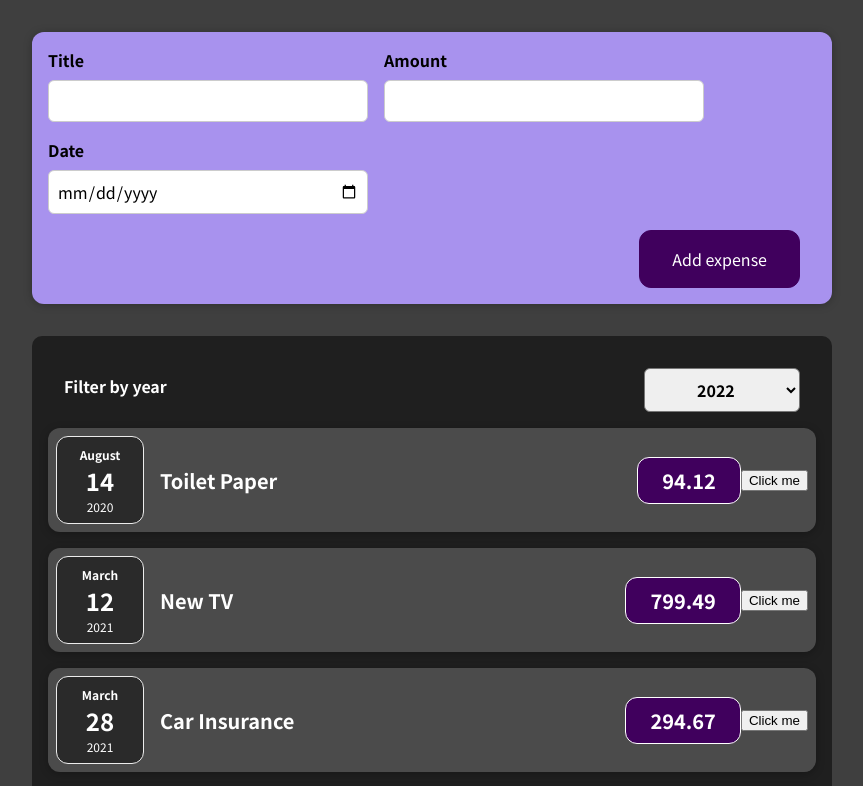
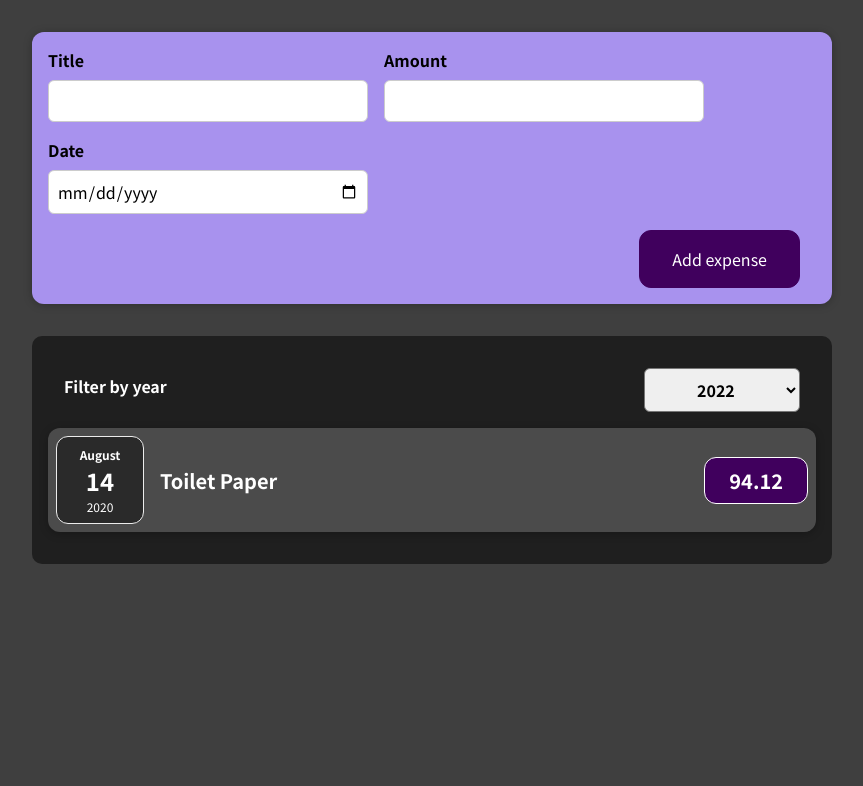
Before and after one commit to Bended/React-Practice, a React (Create React App) app: page / in a window 1280 px wide. Shown: the top 786 px of the page, without its empty margins (208-1071 px from the left). Built offline with nearby package versions, Linux system fonts and the light colour scheme; the HTML template or start-up script is replaced by a standard one.

Commit message:
add filter

```diff
--- a/src/App.js
+++ b/src/App.js
@@ -1,26 +1,28 @@
-import React from 'react';
+import React, { useState } from 'react';
 import {
   ExpenseItem, Card, NewExpense, ExpenseFilter,
 } from './components';
 import expensesData from './expensesData';
 
 function App() {
-  // console.log('expensesData', expensesData);
-  const expensesList = () => expensesData.map((exp) => <ExpenseItem key={exp.id} props={exp} />);
+  const [expensesList, setExpensesList] = useState(expensesData);
+  const [selectedYear, setSelectedYear] = useState('2020');
   const saveHandler = (expenseData) => {
-    expensesData.push(expenseData);
-    console.log('saveHandler', expensesData);
+    setExpensesList([expenseData, ...expensesData]);
   };
   const changeFilterHandler = (selectedValue) => {
-    console.log('Selected Year: ', selectedValue);
+    setSelectedYear(selectedValue);
   };
+  const filteredList = expensesList.filter((exp) => (exp.date.getFullYear()).toString() === selectedYear);
   return (
     <div>
-      <NewExpense saveExpenseHandler={saveHandler} />
+      <NewExpense selectedYear={selectedYear} saveExpenseHandler={saveHandler} />
       <div>
         <Card className="expenses">
           <ExpenseFilter onChangeFilter={changeFilterHandler} />
-          {expensesList()}
+          {filteredList.length
+            ? filteredList.map((exp) => <ExpenseItem key={exp.id} props={exp} />)
+            : <p>No result found</p>}
         </Card>
       </div>
     </div>
--- a/src/components/expenseFilter/index.jsx
+++ b/src/components/expenseFilter/index.jsx
@@ -3,7 +3,7 @@ import './index.css';
 import PropTypes from 'prop-types';
 
 export function ExpenseFilter(props) {
-  const { onChangeFilter } = props;
+  const { onChangeFilter, selectedYear } = props;
   const handleChange = (event) => {
     onChangeFilter(event.target.value);
   };
@@ -11,7 +11,7 @@ export function ExpenseFilter(props) {
     <div className="expenses-filter">
       <div className="expenses-filter__control">
         <label>Filter by year</label>
-        <select onChange={handleChange}>
+        <select value={selectedYear} onChange={handleChange}>
           <option value="2022">2022</option>
           <option value="2021">2021</option>
           <option value="2020">2020</option>
--- a/src/components/expenseItem/index.jsx
+++ b/src/components/expenseItem/index.jsx
@@ -1,15 +1,11 @@
-import React, { useState } from 'react';
+import React from 'react';
 import PropTypes from 'prop-types';
 import { ExpenseDate } from '../expenseDate';
 import { Card } from '../card';
 import './index.scss';
 
 export function ExpenseItem({ props }) {
-  const { amount, date } = props;
-  const [title, setTitle] = useState(props.title);
-  const btnClicked = () => {
-    setTitle('Hello');
-  };
+  const { title, amount, date } = props;
   return (
     <Card className="expense-item">
       <ExpenseDate date={date} />
@@ -19,7 +15,6 @@ export function ExpenseItem({ props }) {
           {amount}
         </div>
       </div>
-      <button type="button" onClick={() => btnClicked()}>Click me</button>
     </Card>
   );
 }
```
